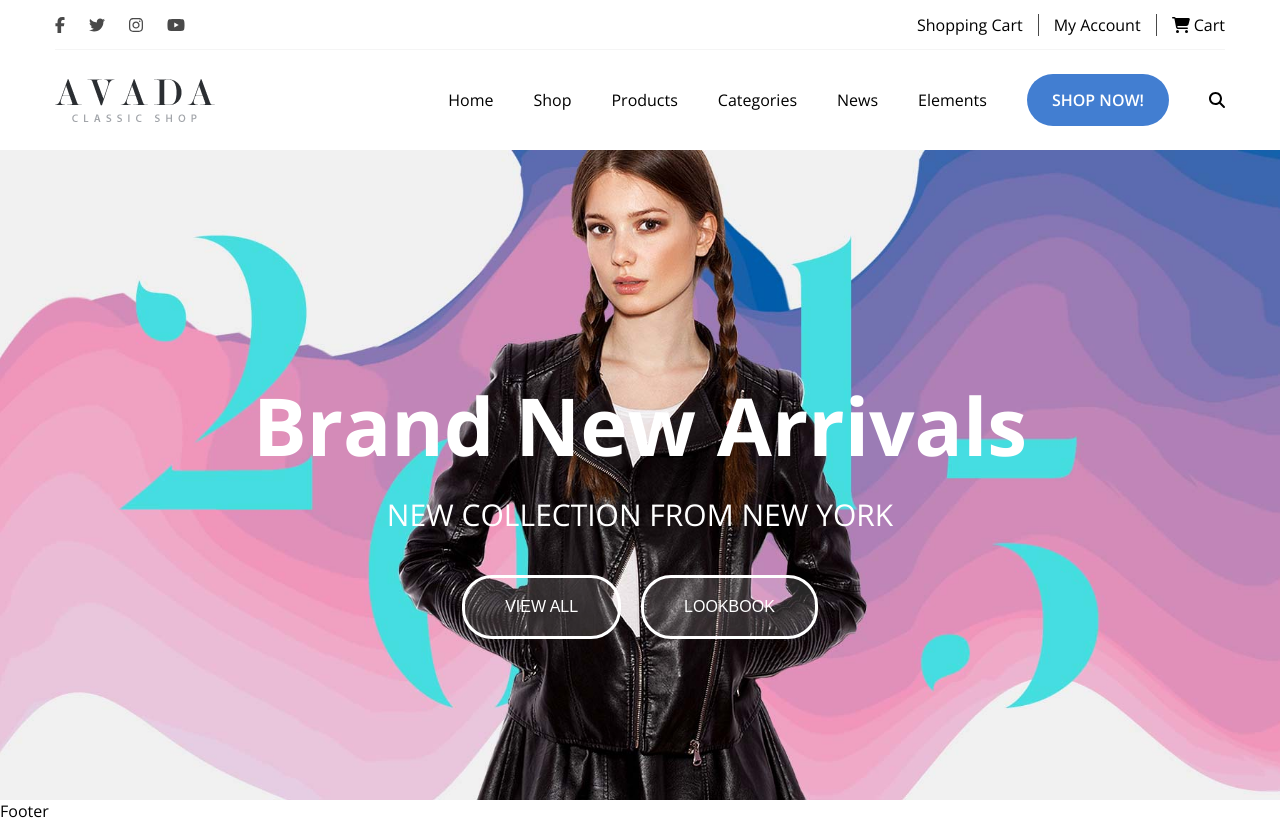
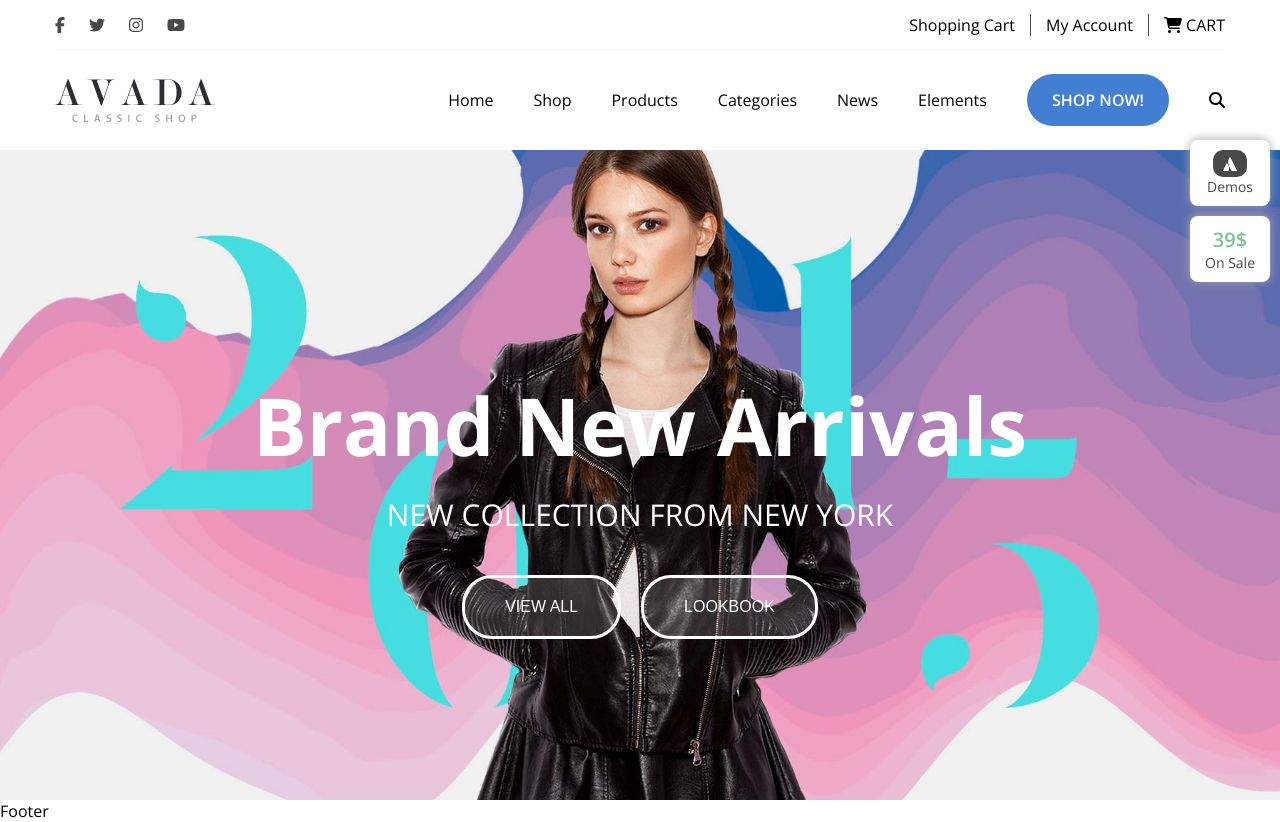
Before and after one commit to MattiaBologna/proj-html-vuejs, a Vue app: page / in a window 1280 px wide. Built offline with nearby package versions, Linux system fonts and the light colour scheme.

Commit message:
Add: jumbo badges

```diff
--- a/src/components/HeadApp.vue
+++ b/src/components/HeadApp.vue
@@ -21,7 +21,7 @@ export default {
                 <li class="account__page">My Account</li>
                 <li>
                     <font-awesome-icon :icon="['fas', 'cart-shopping']" />
-                    Cart
+                    CART
                 </li>
             </ul>
         </div>
--- a/src/components/MainApp.vue
+++ b/src/components/MainApp.vue
@@ -14,6 +14,19 @@ export default {
             <div class="jumbo__buttons">
                 <button class="jumbo__button">VIEW ALL</button>
                 <button class="jumbo__button">LOOKBOOK</button>
+            </div>
+
+            <div class="badges">
+                <div class="badge">
+                    <div class="atlassian">
+                        <font-awesome-icon :icon="['fab', 'atlassian']" />
+                    </div>
+                    <p>Demos</p>
+                </div>
+                <div class="badge">
+                    <p class="badge__price">39$</p>
+                    <p>On Sale</p>
+                </div>
             </div>
         </section>
 
@@ -33,6 +46,7 @@ export default {
     background-size: cover;
     background-position: center;
     color: $white;
+    position: relative;
 }
 
 .jumbo__title {
@@ -62,4 +76,40 @@ export default {
     background-color: rgba($white, 0.15);
     font-size: 16px;
 }
+
+.badges {
+    position: absolute;
+    top: -10px;
+    right: 10px;
+    display: flex;
+    flex-direction: column;
+    gap: 10px;
+}
+
+.badge {
+    background-color: $white;
+    color: $dark-grey;
+    font-size: 14px;
+    display: inline-block;
+    padding: 10px 15px;
+    border-radius: 8px;
+    display: flex;
+    flex-direction: column;
+    align-items: center;
+    box-shadow: 0px -1px 10px $grey;
+}
+
+.atlassian {
+    background-color: $dark-grey;
+    color: $white;
+    display: inline-block;
+    padding: 4px 10px;
+    border-radius: 10px;
+}
+
+.badge__price {
+    color: #7AC58D;
+    font-weight: 600;
+    font-size: 20px;
+}
 </style>
--- a/src/main.js
+++ b/src/main.js
@@ -14,8 +14,9 @@ import { faTwitter } from '@fortawesome/free-brands-svg-icons'
 import { faYoutube } from '@fortawesome/free-brands-svg-icons'
 import { faCartShopping } from '@fortawesome/free-solid-svg-icons'
 import { faMagnifyingGlass } from '@fortawesome/free-solid-svg-icons'
+import { faAtlassian } from '@fortawesome/free-brands-svg-icons'
 
-library.add(faFacebookF, faInstagram, faTwitter, faYoutube, faCartShopping, faMagnifyingGlass)
+library.add(faFacebookF, faInstagram, faTwitter, faYoutube, faCartShopping, faMagnifyingGlass, faAtlassian)
 
 const app = createApp(App)
 app.component('font-awesome-icon', FontAwesomeIcon)
```
